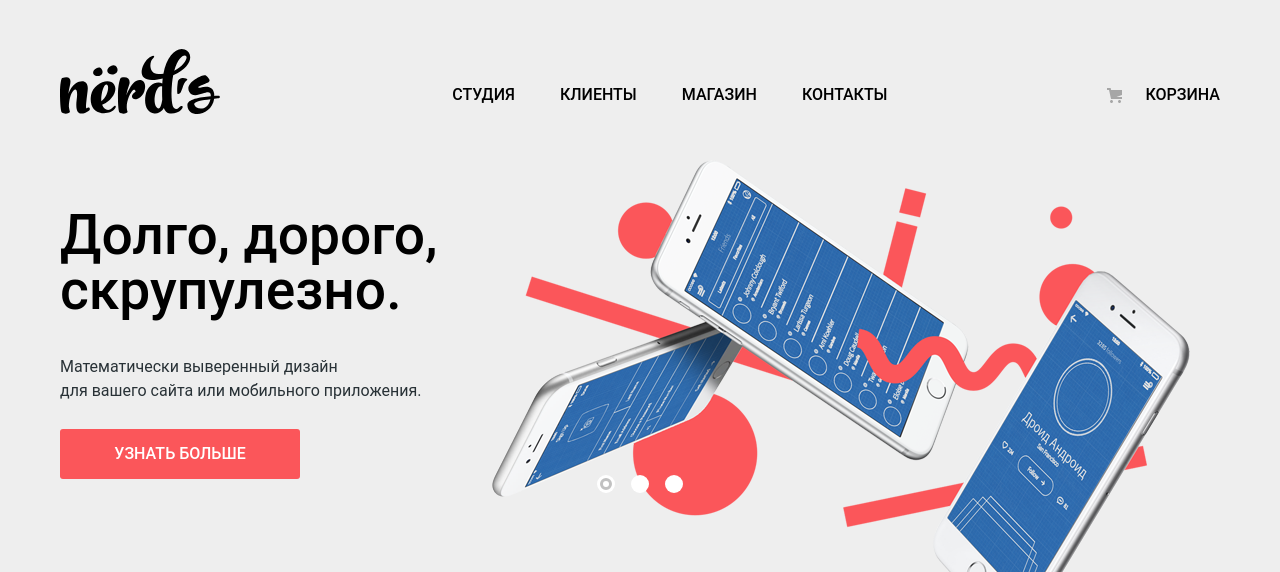
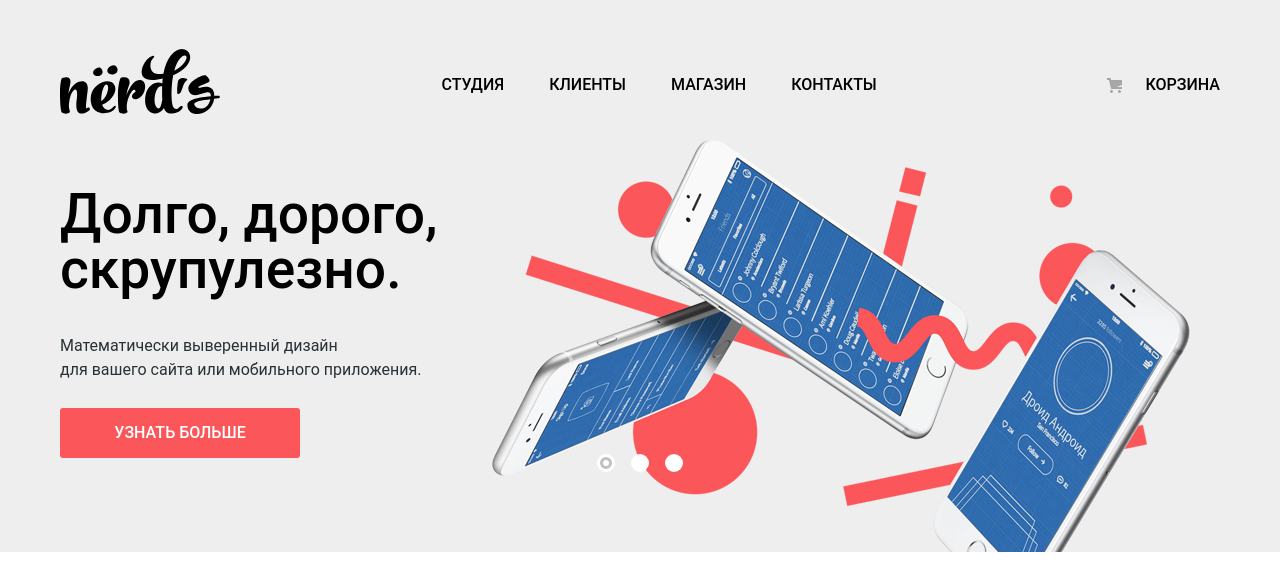
Before and after one commit to Mishelinus/nerds, a PHP site: page / in a window 1280 px wide. Shown: the top 572 px of the page. Run offline with PHP 8.4, Linux system fonts and the light colour scheme; some web fonts are replaced.

Commit message:
added flex for site-navigation

```diff
--- a/css/style.css
+++ b/css/style.css
@@ -135,8 +135,9 @@ button {
                         max-content
                         1fr
                         min-content;
-  line-height: 66px;
+  /* line-height: 66px; */
   column-gap: 30px;
+  justify-items: end;
 
 }
 
@@ -157,7 +158,7 @@ button {
 .basket,
 .site-navigation a {
   position: relative;
-  line-height: 30px;
+  /* line-height: 30px; */
   text-transform: uppercase;
   font-weight: 500;
   color: inherit;
@@ -165,15 +166,23 @@ button {
 
 .site-navigation {
   display: flex;
-  width: 437px;
-  align-self: center;
-  justify-self: center;
+  justify-content: flex-start;
   list-style-type: none;
+    width: 650px;
+    flex-wrap: wrap;
+    align-items: center;
 }
 
-.site-navigation li + li {
+/* .site-navigation li + li {
   margin-left: 45px;
+} */
+.site-navigation li {
+  margin-right: 45px;
 }
+.site-navigation li:last-child {
+  margin-right: 0;
+}
+
 /* basket  */
 .basket:hover,
 .site-navigation a:hover {
```
